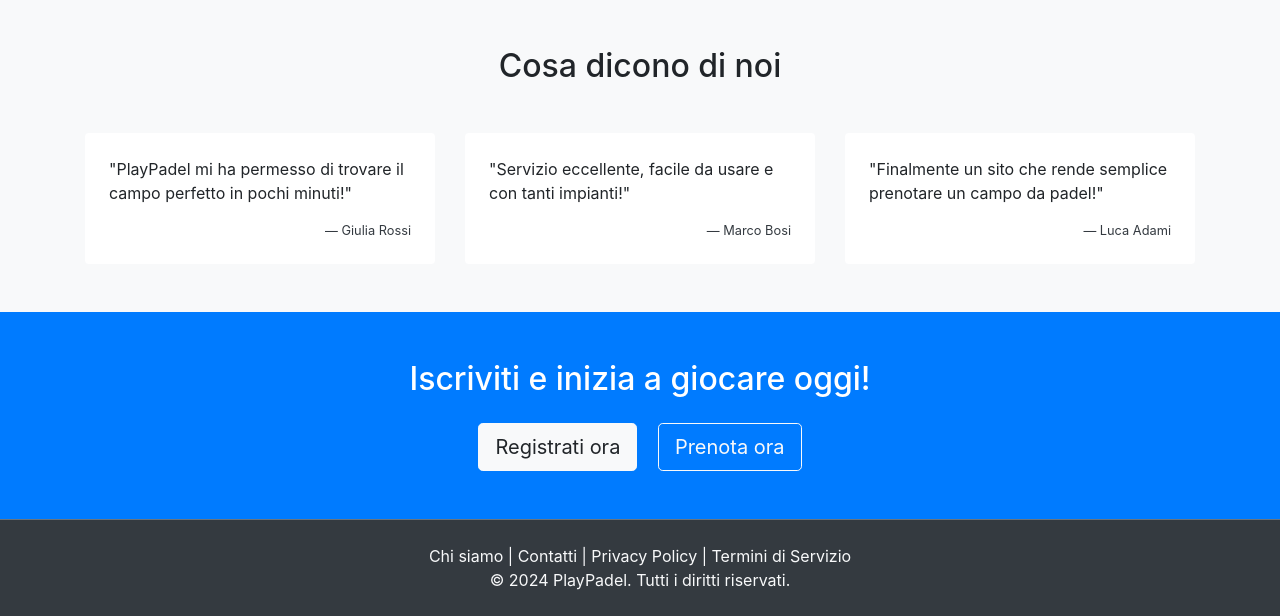
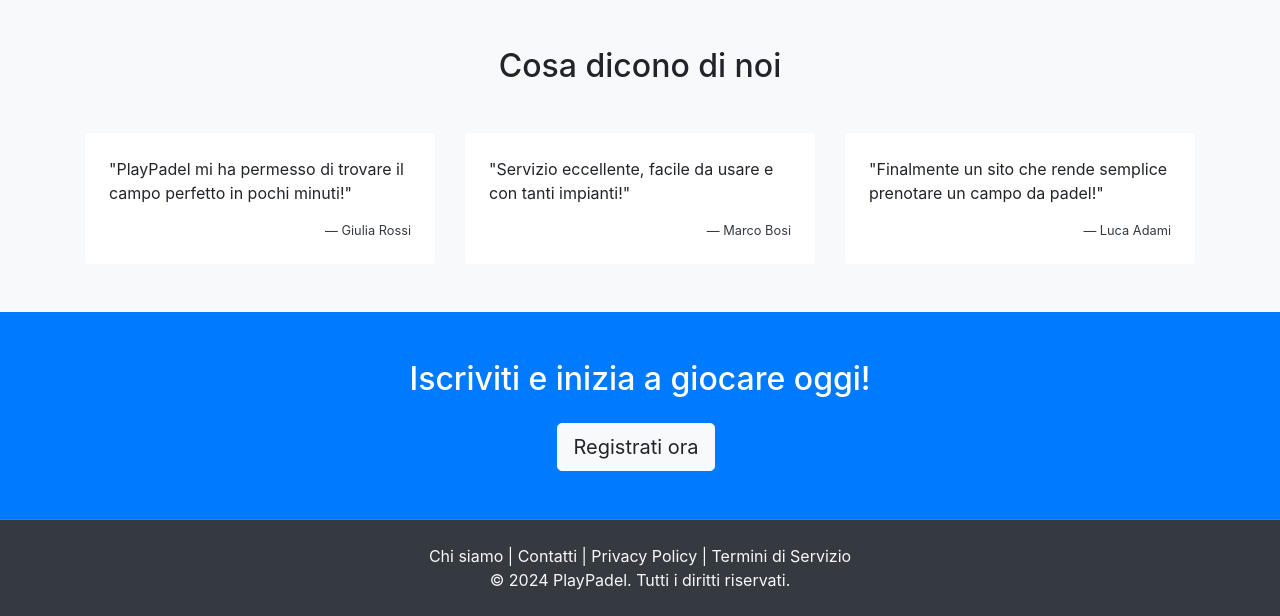
Before and after one commit to giammy02/progTW, a Django app: page / in a window 1280 px wide. Shown: the part 539-1155 px from the top of the page. Run offline with Django 4.2, Linux system fonts and the light colour scheme; some libraries are stand-ins or nearby versions.

Commit message:
fix homepage removed unused link

```diff
--- a/playPadel/website/templates/website/homepage.html
+++ b/playPadel/website/templates/website/homepage.html
@@ -63,7 +63,6 @@
         <div class="container">
             <h2>Iscriviti e inizia a giocare oggi!</h2>
             <a href="{% url 'registrati' %}" class="btn btn-light btn-lg mt-3 mr-2">Registrati ora</a>
-            <a href="{% url 'website:prenota' %}" class="btn btn-outline-light btn-lg mt-3 ml-2">Prenota ora</a>
         </div>
     </section>
 
```
